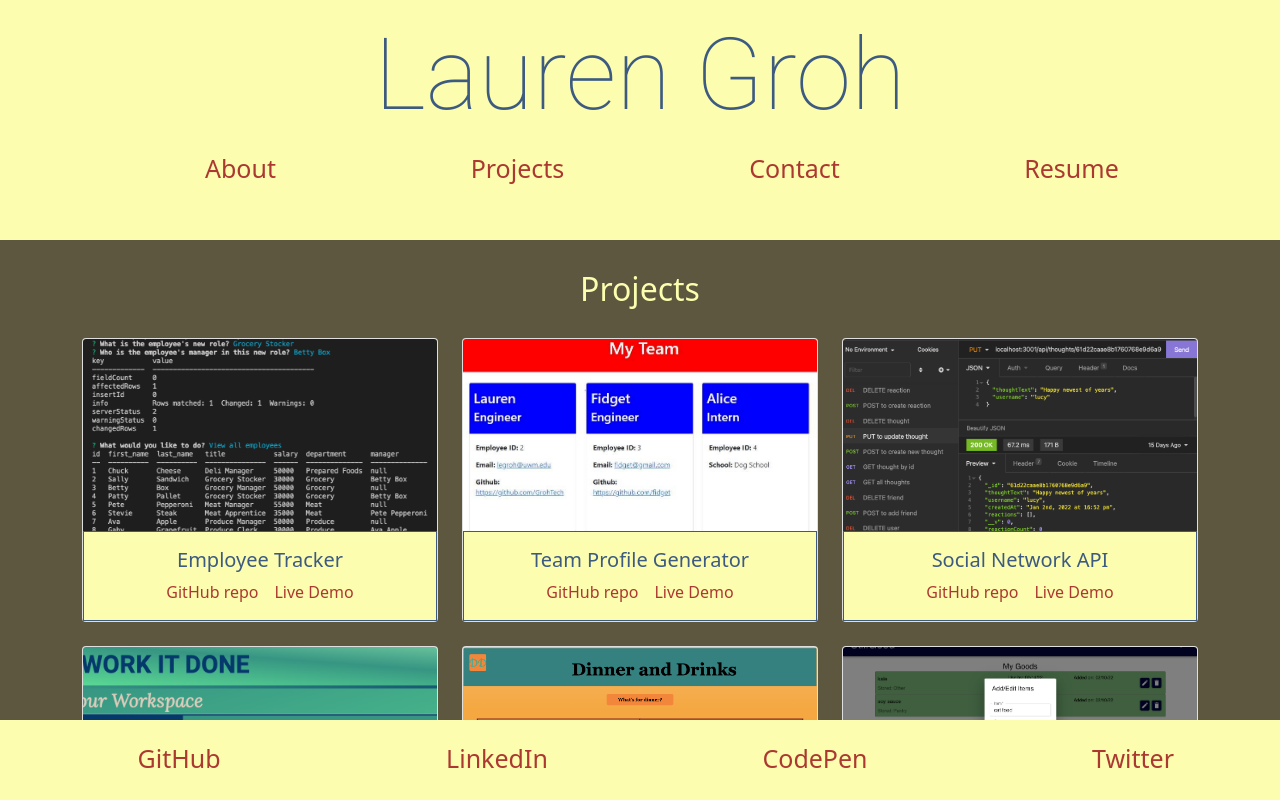
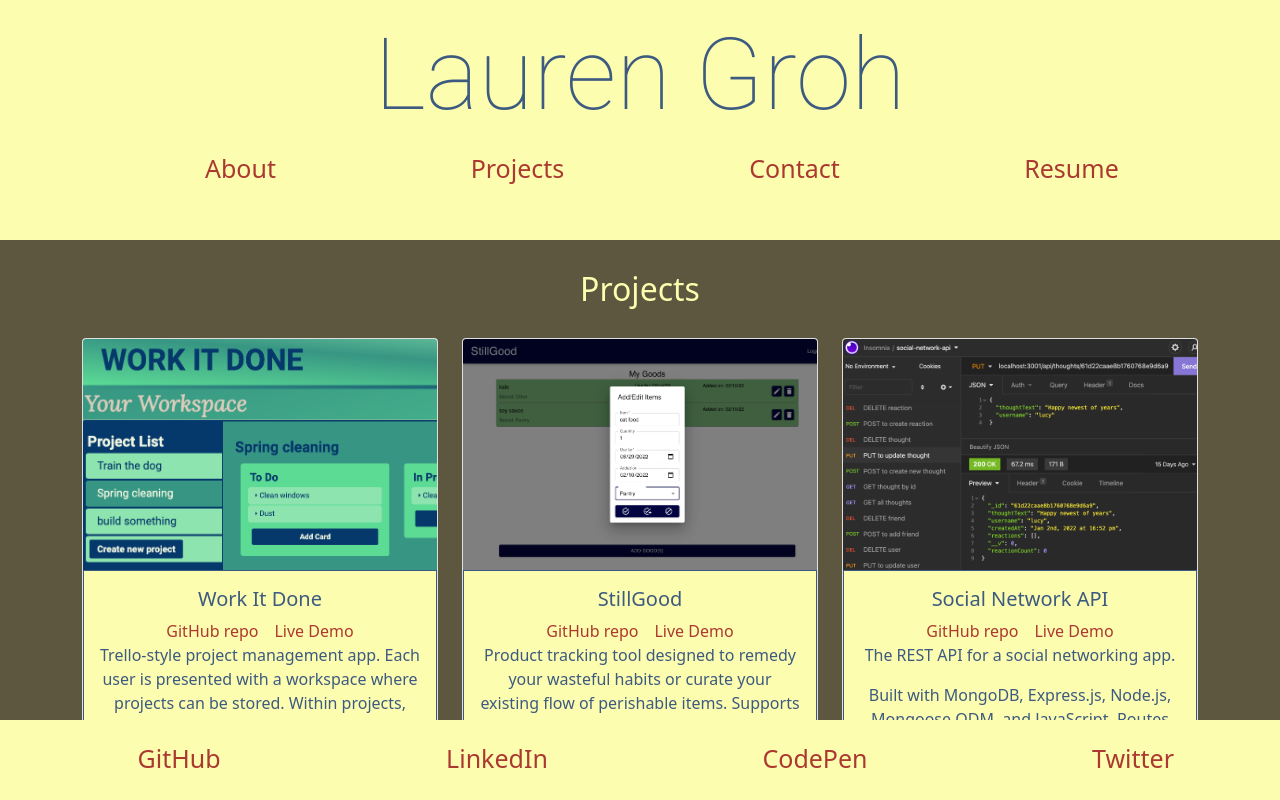
Before and after one commit to GrohTech/react-portfolio, a React (Create React App) app: page /projects in a window 1280 px wide. Built offline with nearby package versions, Linux system fonts and the light colour scheme.

Commit message:
add project descriptions, fix project photos

```diff
--- a/src/components/Projects/Projects.css
+++ b/src/components/Projects/Projects.css
@@ -2,7 +2,7 @@
     background-color: #5C573E;
     padding: 30px 0px;
     color: #FCFDAF;
-    height: 100vh;
+    height: 175vh;
 }
 .projects h2 {
     margin-bottom: 30px;
@@ -19,11 +19,13 @@
 }
 .card-img-top {
     width: 100%;
-    height: 15vw;
+    height: 18vw;
     object-fit: cover;
+    object-position: top left;
 }
 .card-body {
     background-color: #FCFDAF;
     color: #3D5A80;
     border: 1px solid #3D5A80;
+    height: 340px;
 }
--- a/src/components/Projects/index.js
+++ b/src/components/Projects/index.js
@@ -16,27 +16,31 @@ const Projects = () => {
                 <section className="row">
                     <section className="col-sm">
                         <section className="project-item card">
-                            <img src={employeeTracker} className= "card-img-top" id="employee-tracker" alt="employee tracker project photo" />
+                            <img src={workItDone} id="work-it-done" className="card-img-top" alt="work it done project photo" />
                             <section className="card-body">
-                                <h3>Employee Tracker</h3>
-                                <section className="card-text">
-                                    <a className="card-link" href="https://github.com/GrohTech/employee-tracker" target="_blank">GitHub repo</a>
-                                    <a className="card-link" href="https://watch.screencastify.com/v/KHA73YEd53qYPZx0RQvn" target="_blank">Live Demo</a>
-                                </section>
+                            <h3 className="card-title">Work It Done</h3>
+                            <section className="card-text">
+                                <a className="card-link" href="https://github.com/GrohTech/work-it-done" target="_blank">GitHub repo</a>
+                                <a className="card-link" href="https://warm-eyrie-07140.herokuapp.com/" target="_blank">Live Demo</a>
+                                <p>Trello-style project management app. Each user is presented with a workspace where projects can be stored. Within projects, users can create status columns with moveable task cards. As project tasks are completed, the user can move the task cards to reflect those changes.</p>
+                                <p>Built with Node.js, Express.js, SQL, MySQL, Sequelize, Handlebars, JQuery, &amp; JQueryUI.</p>
+                            </section>
                             </section>
                         </section>
                     </section>
                     <section className="col-sm">
-                        <section className="project-item card">
-                            <img src={teamProfileGenerator} className= "card-img-top" id="team-profile-generator" alt="team profile generator project photo" />
-                            <section className="card-body">
-                                <h3>Team Profile Generator</h3>
-                                <section className="card-text">
-                                    <a className="card-link" href="https://github.com/GrohTech/team-profile-generator" target="_blank">GitHub repo</a>
-                                    <a className="card-link" href="https://watch.screencastify.com/v/CFt3U2D1eMNp9MbqtOZv" target="_blank">Live Demo</a>
+                            <section className="project-item card">
+                                <img src={stillGood} className= "card-img-top" id="still-good" alt="still good project photo" />
+                                <section className="card-body">
+                                    <h3 className="card-title">StillGood</h3>
+                                    <section className="card-text">
+                                        <a className="card-link" href="https://github.com/GrohTech/still-good" target="_blank">GitHub repo</a>
+                                        <a className="card-link" href="https://pacific-bayou-24755.herokuapp.com/" target="_blank">Live Demo</a>
+                                        <p>Product tracking tool designed to remedy your wasteful habits or curate your existing flow of perishable items. Supports budget or waste-conscious people in their missions to move products from store to consumed by the expiration dates.</p>
+                                        <p>Built with MongoDB, Express.js, React.js, Node.js, MaterialUI, GraphQL, Mongoose, Apollo Server Express, JSON Web Token, Bcrypt, Day.js, and React Router Dom.</p>
+                                    </section>
                                 </section>
                             </section>
-                        </section>
                     </section>
                     <section className="col-sm">
                         <section className="project-item card">
@@ -46,6 +50,8 @@ const Projects = () => {
                                 <section className="card-text">
                                     <a className="card-link" href="https://github.com/GrohTech/social-network-api" target="_blank">GitHub repo</a>
                                     <a className="card-link" href="https://watch.screencastify.com/v/K9tFri5Vgnd2mjEkZ2eV" target="_blank">Live Demo</a>
+                                    <p>The REST API for a social networking app.</p>
+                                    <p>Built with MongoDB, Express.js, Node.js, Mongoose ODM, and JavaScript. Routes tested with Insomnia REST Client.</p>
                                 </section>
                             </section>
                         </section>
@@ -54,13 +60,15 @@ const Projects = () => {
                 <section className="row mt-4">
                     <section className="col-sm">
                         <section className="project-item card">
-                            <img src={workItDone} id="work-it-done" className="card-img-top" alt="work it done project photo" />
+                            <img src={employeeTracker} className= "card-img-top" id="employee-tracker" alt="employee tracker project photo" />
                             <section className="card-body">
-                            <h3 className="card-title">Work It Done</h3>
-                            <section className="card-text">
-                                <a className="card-link" href="https://github.com/GrohTech/work-it-done" target="_blank">GitHub repo</a>
-                                <a className="card-link" href="https://warm-eyrie-07140.herokuapp.com/" target="_blank">Live Demo</a>
-                            </section>
+                                <h3>Employee Tracker</h3>
+                                <section className="card-text">
+                                    <a className="card-link" href="https://github.com/GrohTech/employee-tracker" target="_blank">GitHub repo</a>
+                                    <a className="card-link" href="https://watch.screencastify.com/v/KHA73YEd53qYPZx0RQvn" target="_blank">Live Demo</a>
+                                    <p>Command line tool for CRUD operations on employee databases. This app will help companies stay organized with their employee data. Companies can query existing employee information or update employee information.</p>
+                                    <p>Built with JavaScript, Node.js, Inquirer, Express.js, and MySQL.</p>
+                                </section>
                             </section>
                         </section>
                     </section>
@@ -72,21 +80,25 @@ const Projects = () => {
                                     <section className="card-text">
                                         <a className="card-link" href="https://github.com/GrohTech/dinner-and-drinks" target="_blank">GitHub repo</a>
                                         <a className="card-link" href="https://grohtech.github.io/dinner-and-drinks/" target="_blank">Live Demo</a>
+                                        <p>Random recipe generator app for anyone who is hosting a last-minute dinner party and needs recipe ideas. Busy adults would find this app useful for preparing new and interesting meals during the work week.</p>
+                                        <p>Built with HTML, CSS, JavaScript, PureCSS, and client-side APIs.</p>
                                     </section>
                                 </section>
                             </section>
                     </section>
                     <section className="col-sm">
-                            <section className="project-item card">
-                                <img src={stillGood} className= "card-img-top" id="still-good" alt="still good project photo" />
-                                <section className="card-body">
-                                    <h3 className="card-title">StillGood</h3>
-                                    <section className="card-text">
-                                        <a className="card-link" href="https://github.com/GrohTech/still-good" target="_blank">GitHub repo</a>
-                                        <a className="card-link" href="https://pacific-bayou-24755.herokuapp.com/" target="_blank">Live Demo</a>
-                                    </section>
+                        <section className="project-item card">
+                            <img src={teamProfileGenerator} className= "card-img-top" id="team-profile-generator" alt="team profile generator project photo" />
+                            <section className="card-body">
+                                <h3>Team Profile Generator</h3>
+                                <section className="card-text">
+                                    <a className="card-link" href="https://github.com/GrohTech/team-profile-generator" target="_blank">GitHub repo</a>
+                                    <a className="card-link" href="https://watch.screencastify.com/v/CFt3U2D1eMNp9MbqtOZv" target="_blank">Live Demo</a>
+                                    <p>Command line team profile generator app. When initiated, this app presents the user with questions to answer on the command line. After the user answers the questions, they will be presented with a team.html file that contains an interactive team profile.</p>
+                                    <p>Built with JavaScript, Node.js, FS, Inquirer, and Jest.</p>
                                 </section>
                             </section>
+                        </section>
                     </section>
                 </section>
             </section>
```
